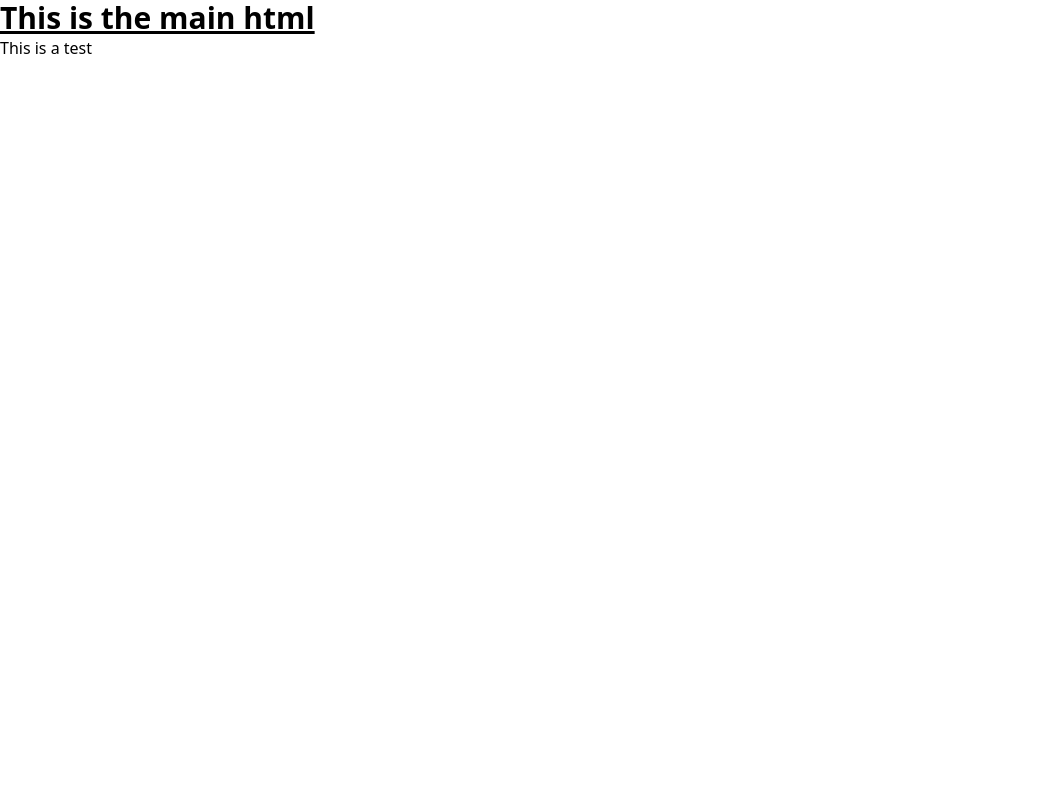
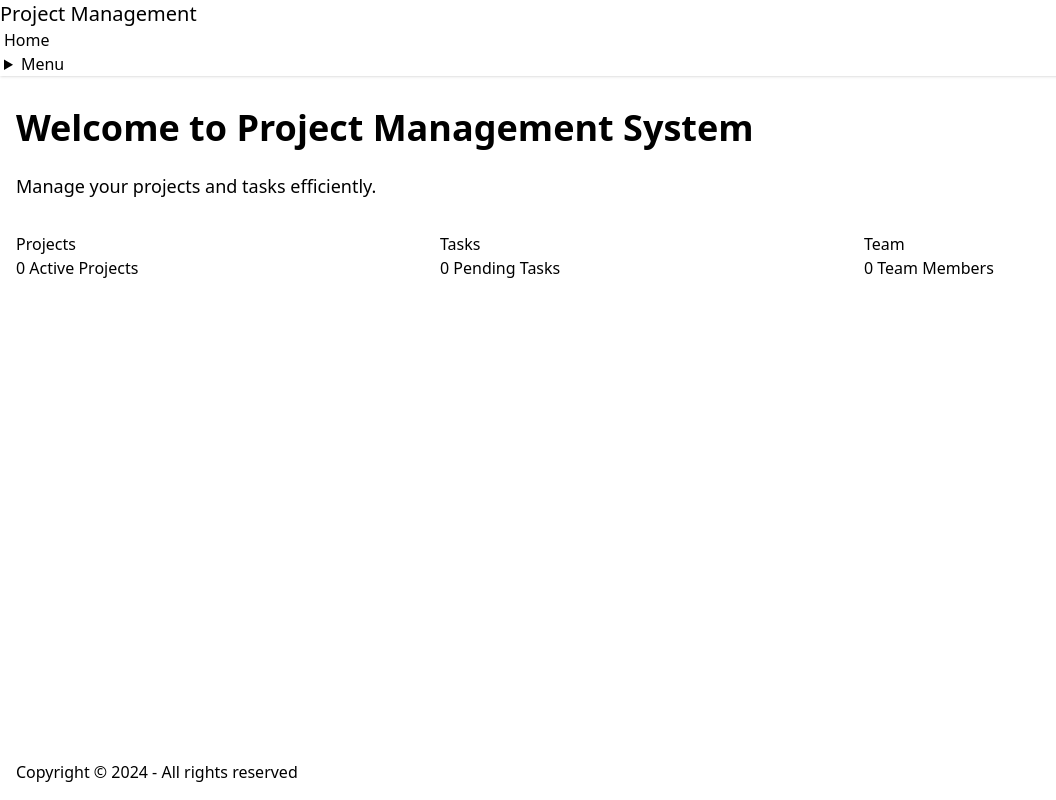
Before and after one commit to TharHtet236401/project-management-tool, a Django app: page / in a window 1280 px wide. Shown: the whole page, without its empty margins (0-1056 px from the left). Run offline with Django 5.2, Linux system fonts and the light colour scheme; some libraries are stand-ins or nearby versions.

Commit message:
Update home view to render home.html, remove main.js, and enhance main.html with new layout and styles

```diff
--- a/base/static/base/js/main.js
+++ /dev/null
@@ -1 +0,0 @@
-alert("Hello World");
--- /dev/null
+++ b/base/templates/base/home.html
@@ -0,0 +1,34 @@
+{% extends 'base/main.html' %}
+
+{% block title %}Home - Project Management System{% endblock %}
+
+{% block content %}
+<div class="prose max-w-none">
+    <h1 class="text-4xl font-bold mb-6">Welcome to Project Management System</h1>
+    <p class="text-lg mb-4">Manage your projects and tasks efficiently.</p>
+
+    <div class="grid grid-cols-1 md:grid-cols-2 lg:grid-cols-3 gap-6 mt-8">
+        <!-- Quick Stats -->
+        <div class="card bg-base-200">
+            <div class="card-body">
+                <h2 class="card-title">Projects</h2>
+                <p>0 Active Projects</p>
+            </div>
+        </div>
+
+        <div class="card bg-base-200">
+            <div class="card-body">
+                <h2 class="card-title">Tasks</h2>
+                <p>0 Pending Tasks</p>
+            </div>
+        </div>
+
+        <div class="card bg-base-200">
+            <div class="card-body">
+                <h2 class="card-title">Team</h2>
+                <p>0 Team Members</p>
+            </div>
+        </div>
+    </div>
+</div>
+{% endblock %}
--- a/base/templates/base/main.html
+++ b/base/templates/base/main.html
@@ -4,20 +4,54 @@
   <head>
     <meta charset="UTF-8" />
     <meta name="viewport" content="width=device-width, initial-scale=1.0" />
-    <title>Project Management System</title>
-    <link rel="stylesheet" href="{% static 'base/css/main.css' %}">
+    <title>{% block title %}Project Management System{% endblock %}</title>
+    <link rel="preconnect" href="https://fonts.googleapis.com">
+    <link rel="preconnect" href="https://fonts.gstatic.com" crossorigin>
+    <link href="https://fonts.googleapis.com/css2?family=Poppins:wght@300;400;500;600;700&display=swap" rel="stylesheet">
     <script src="{% static 'base/js/main.js' %}"></script>
+    <link href="https://cdn.jsdelivr.net/npm/daisyui@5" rel="stylesheet" type="text/css" />
     <script src="https://cdn.jsdelivr.net/npm/@tailwindcss/browser@4"></script>
     <script src="https://unpkg.com/htmx.org@2.0.4" integrity="sha384-HGfztofotfshcF7+8n44JQL2oJmowVChPTg48S+jvZoztPfvwD79OC/LTtG6dMp+" crossorigin="anonymous"></script>
+    <link rel="stylesheet" href="{% static 'base/css/main.css' %}">
+    {% block extra_css %}{% endblock %}
   </head>
   <body>
-    <div class="container">
-      <h1 class="text-3xl font-bold underline">
-        This is the main html
-      </h1>
-      <div class="test">
-        This is a test
-      </div>
+    <div class="min-h-screen flex flex-col">
+      <!-- Navbar -->
+      <nav class="navbar bg-base-100 shadow-sm">
+        <div class="flex-1">
+          <a class="btn btn-ghost text-xl">Project Management</a>
+        </div>
+        <div class="flex-none">
+          <ul class="menu menu-horizontal px-1">
+            <li><a href="{% url 'home' %}">Home</a></li>
+            <li>
+              <details>
+                <summary>Menu</summary>
+                <ul class="bg-base-100 rounded-t-none p-2">
+                  <li><a>Projects</a></li>
+                  <li><a>Tasks</a></li>
+                </ul>
+              </details>
+            </li>
+          </ul>
+        </div>
+      </nav>
+
+      <!-- Main Content -->
+      <main class="flex-grow container mx-auto px-4 py-8">
+        {% block content %}
+        {% endblock %}
+      </main>
+
+      <!-- Footer -->
+      <footer class="footer footer-center p-4 bg-base-300 text-base-content">
+        <div>
+          <p>Copyright © 2024 - All rights reserved</p>
+        </div>
+      </footer>
     </div>
+
+    {% block extra_js %}{% endblock %}
   </body>
 </html>
--- a/base/views.py
+++ b/base/views.py
@@ -3,4 +3,4 @@ from django.shortcuts import render
 # Create your views here.
 
 def home(request):
-    return render(request, 'base/main.html')
+    return render(request, 'base/home.html')
```
Also changed, not shown: base/templates/base/navbar.html (added, +19 -0 lines).
